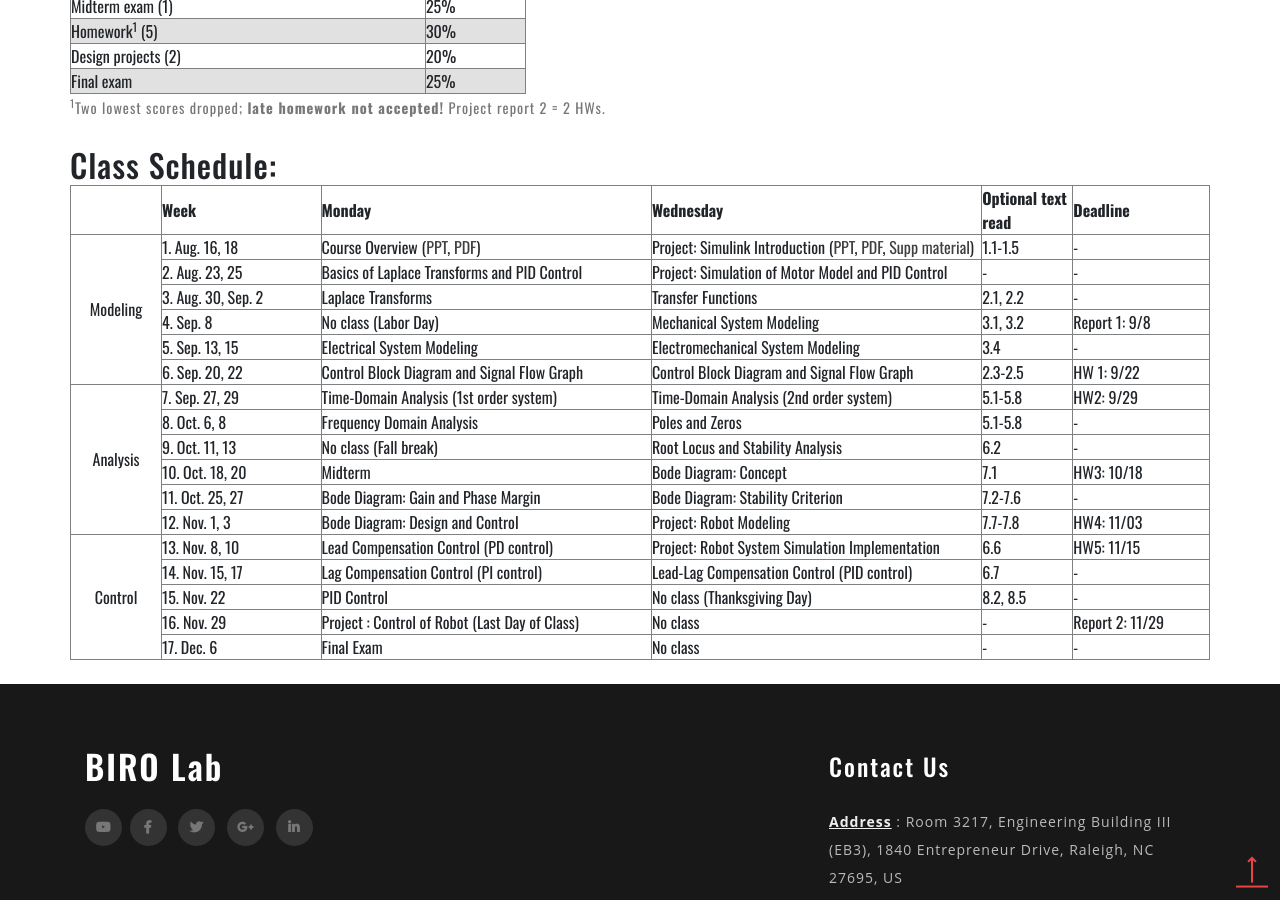
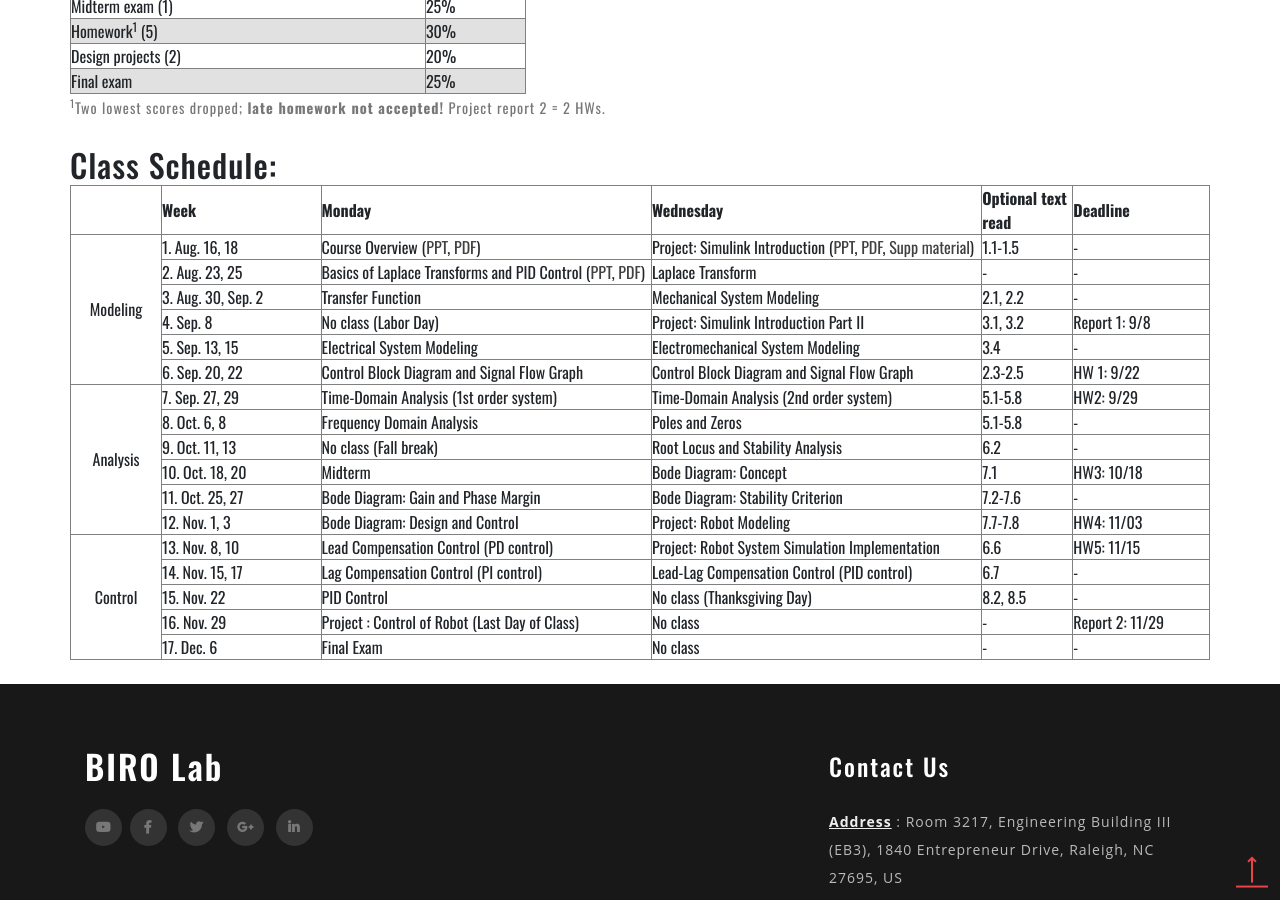
Before and after one commit to assistiverobotcenter/assistiverobotcenter, a Jekyll site: the page built from courses/2021Fall-MAE435/overview.html, in a window 1280 px wide and 900 px high, scrolled down 821 px. Built offline with Jekyll 4.4.1, drawn with Linux system fonts in a browser that asks for light colours.

Commit message:
Updated MAE435 page

```diff
--- a/courses/2021Fall-MAE435/overview.html
+++ b/courses/2021Fall-MAE435/overview.html
@@ -178,22 +178,22 @@ sections:
                               </tr>
                               <tr>
                                 <td>2. Aug. 23, 25</td>
-                                <td><a xhref="https://www.dropbox.com/s/ub267vi5tavrnkc/Lecture%203-%20Basics%20of%20Laplace%20Transfer%20and%20PID%20Control.pptx?dl=0">Basics of Laplace Transforms and PID Control  </a> </td>
-                                <td><a xhref="https://www.dropbox.com/s/o67u5ihh51dct2w/Lecture%204%20-%20Project%20Simulation%20of%20Motor%20Model%20and%20PID%20Control.pptx?dl=0">Project: Simulation of Motor Model and PID Control</a> </td>
+                                <td>Basics of Laplace Transforms and PID Control (<a href="https://www.dropbox.com/s/xzqixxwjil9vlk5/Lecture%203-%20Basics%20of%20Laplace%20Transfer%20and%20PID%20Control.pptx?dl=0">PPT</a>,  <a href="https://www.dropbox.com/s/wl3hcfue83bhvm0/Lecture%203-%20Basics%20of%20Laplace%20Transfer%20and%20PID%20Control.pdf?dl=0">PDF</a>)</td>
+                                <td><a xhref="https://www.dropbox.com/s/o67u5ihh51dct2w/Lecture%204%20-%20Project%20Simulation%20of%20Motor%20Model%20and%20PID%20Control.pptx?dl=0">Laplace Transform</a> </td>
                                 <td>-</td>
                                 <td>-</td>
                               </tr>
                               <tr>
                                 <td>3. Aug. 30, Sep. 2</td>
-                                <td><a xhref="https://www.dropbox.com/s/1yf66z5xi26u7mw/Lecture%205%20-%20Laplace%20Transform.pptx?dl=0">Laplace Transforms</a> </td>
-                                <td><a xhref="https://www.dropbox.com/s/vjbo5i61q9koea2/Lecture%206%20-%20Transfer%20Function.pptx?dl=0">Transfer Functions</a> </td>
+                                <td><a xhref="https://www.dropbox.com/s/1yf66z5xi26u7mw/Lecture%205%20-%20Laplace%20Transform.pptx?dl=0">Transfer Function</a> </td>
+                                <td><a xhref="https://www.dropbox.com/s/vjbo5i61q9koea2/Lecture%206%20-%20Transfer%20Function.pptx?dl=0">Mechanical System Modeling</a> </td>
                                 <td>2.1, 2.2</td>
                                 <td>-</td>
                               </tr>
                               <tr>
                                 <td>4. Sep. 8</td>
                                 <td>No class (Labor Day) </td>
-                                <td><a xhref="https://www.dropbox.com/s/oyx5fihumz3jvak/Lecture%207%20-%20Mechanical%20System%20Modelling.pptx?dl=0">Mechanical System Modeling</a> </td>
+                                <td><a xhref="https://www.dropbox.com/s/oyx5fihumz3jvak/Lecture%207%20-%20Mechanical%20System%20Modelling.pptx?dl=0">Project: Simulink Introduction Part II</a> </td>
                                 <td>3.1, 3.2</td>
                                 <td>Report 1: 9/8</td>
                               </tr>
```
